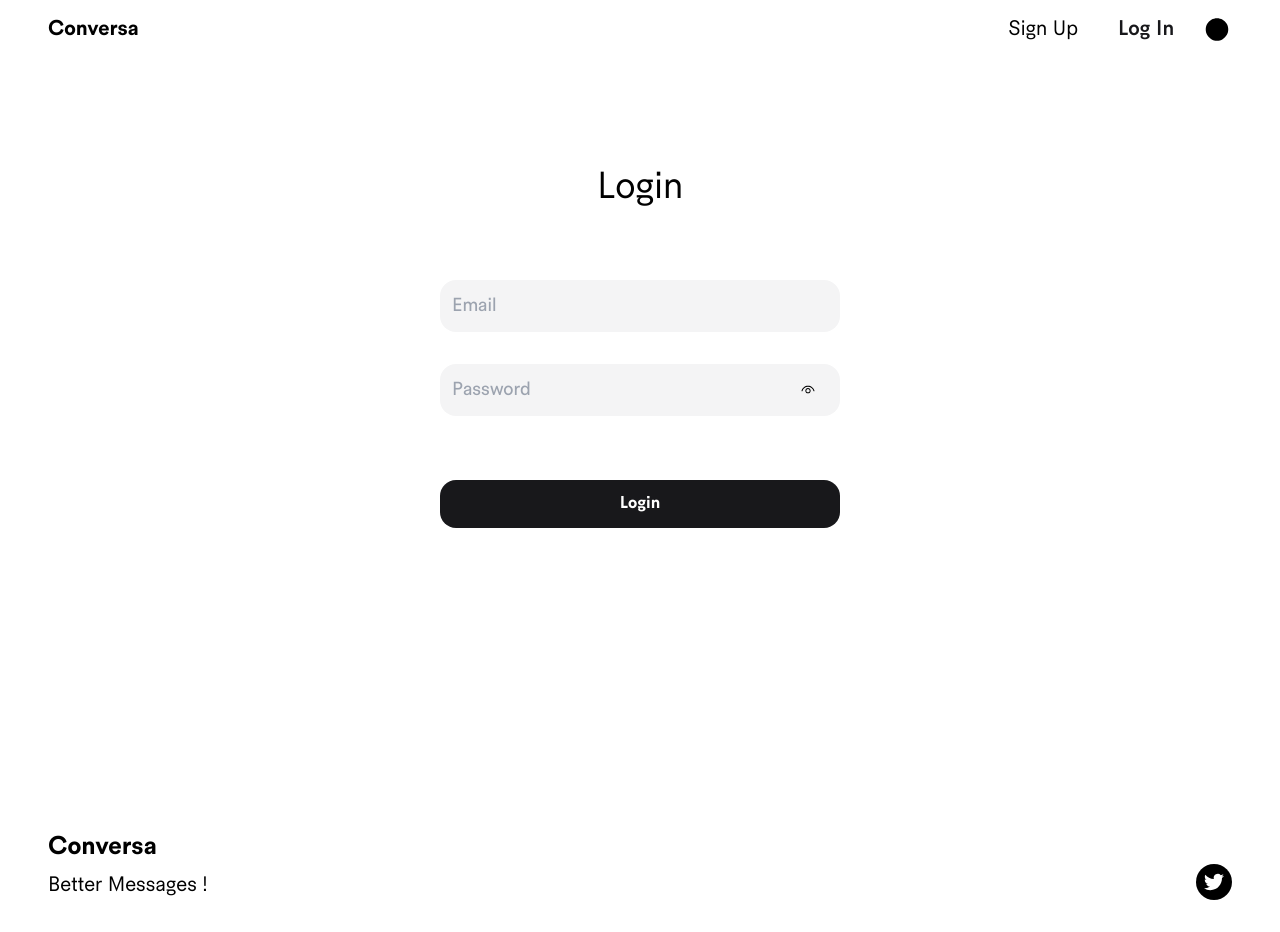
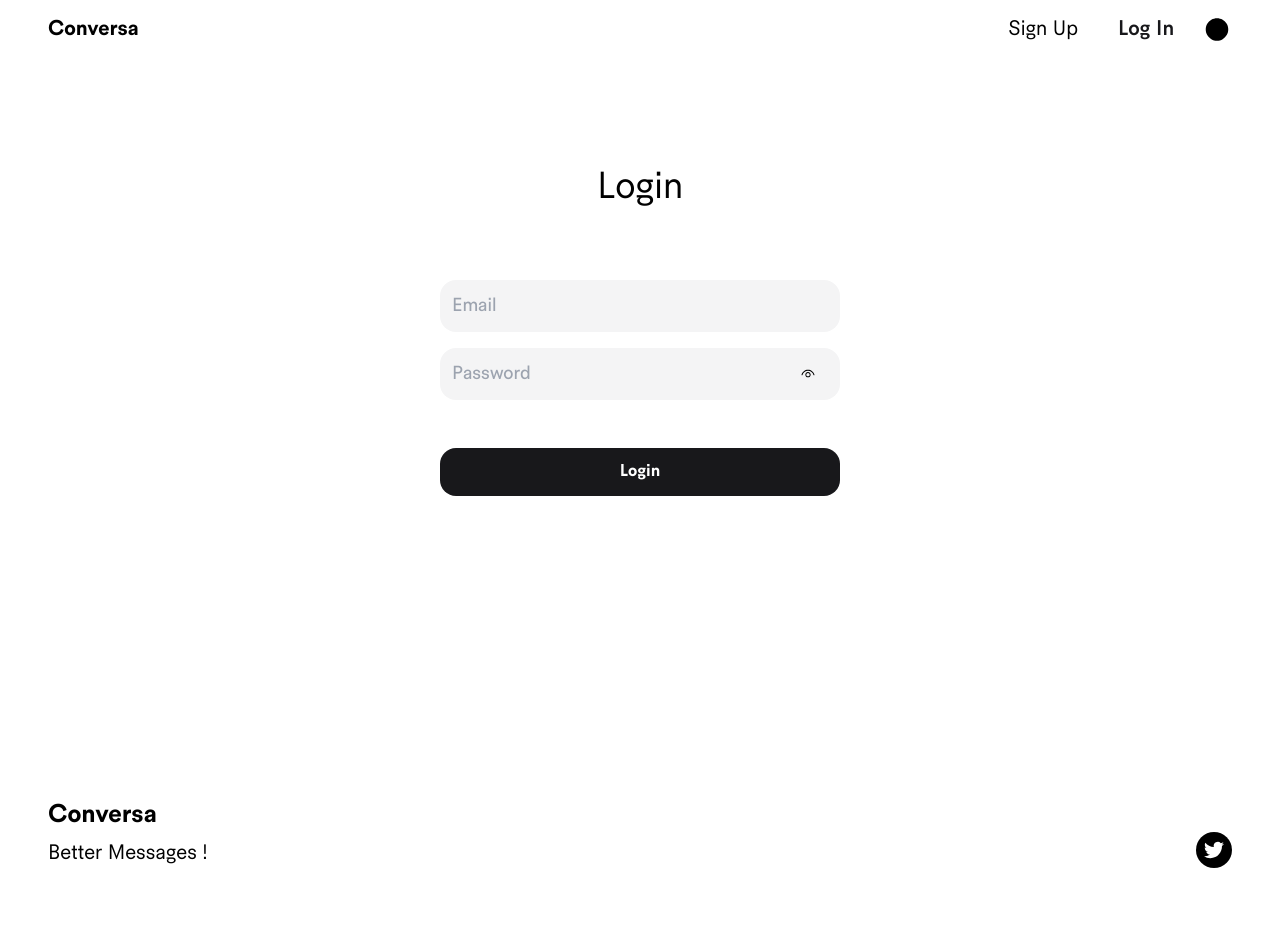
Before and after one commit to triyanox/conversa-client, a Next.js app: page /login in a window 1280 px wide. After the commit the page ends 900 px from the top, so only its background shows below. Built offline with nearby package versions, Linux system fonts and the light colour scheme.

Commit message:
updating the login form

```diff
--- a/components/ui/Login.tsx
+++ b/components/ui/Login.tsx
@@ -33,7 +33,7 @@ const Login = () => {
 
       <form
         onSubmit={handleSubmit}
-        className="mt-16 justify-center px-8 items-center flex gap-8 mb-4 flex-col w-full"
+        className="mt-16 justify-center px-8 items-center flex gap-4 mb-4 flex-col w-full"
       >
         <EmailInput form={data} setForm={setData} />
         <PasswordInput form={data} setForm={setData} />
```
